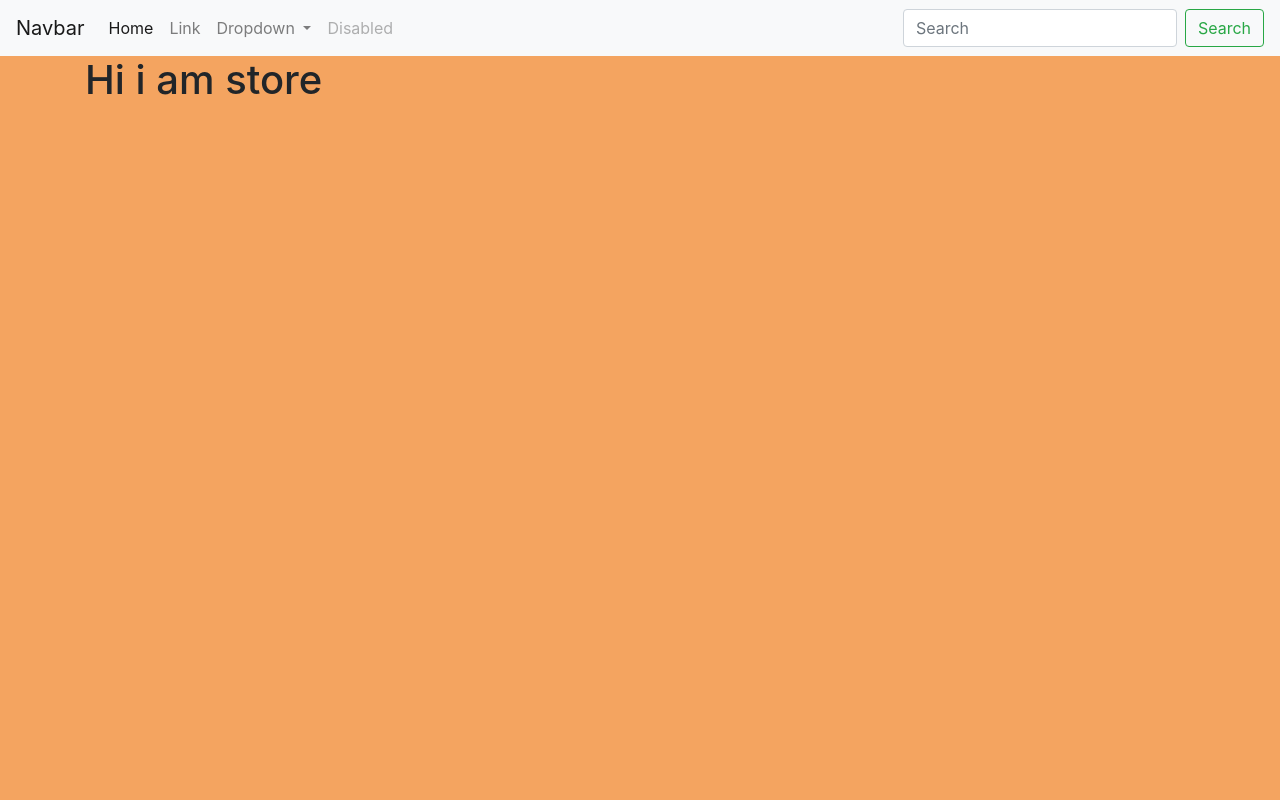
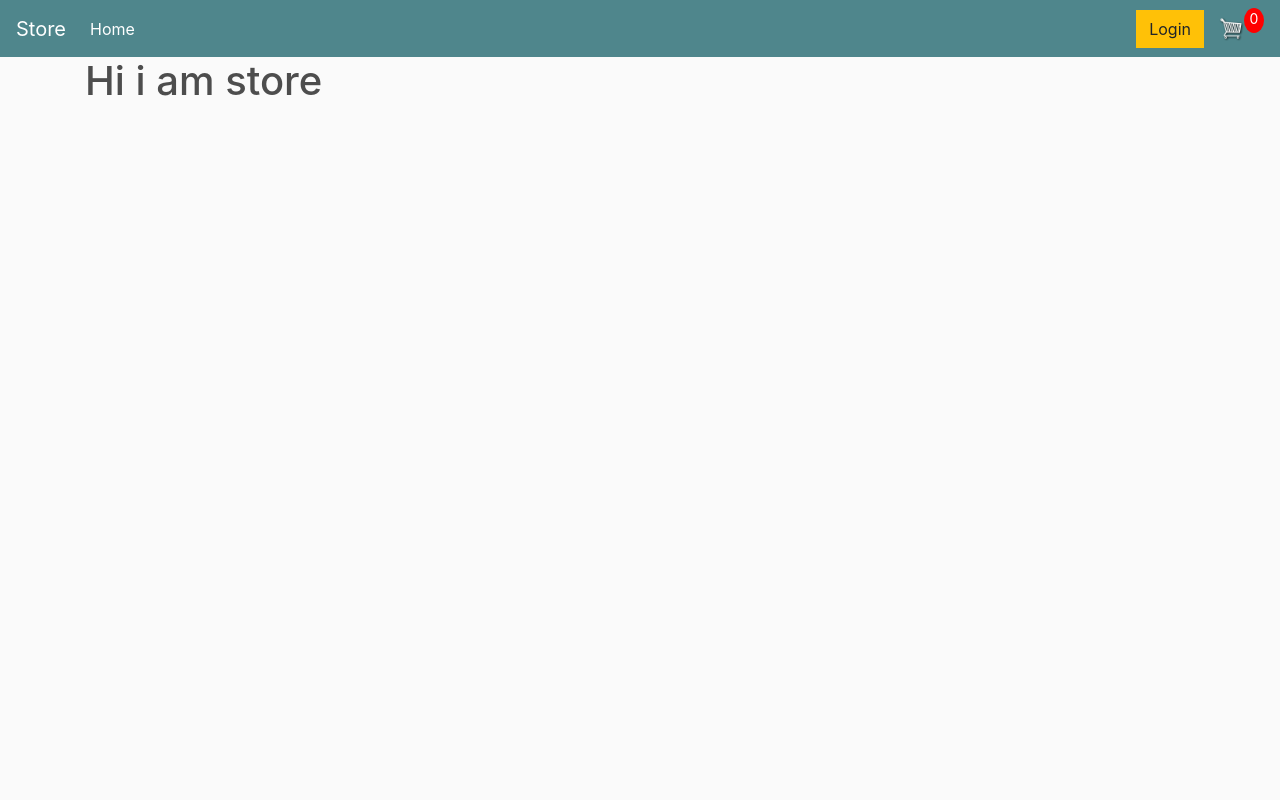
Before and after one commit to Mehedi-Bin-Hafiz/Django-Ecommerce-Website, a Django app: page / in a window 1280 px wide. Run offline with Django 3.2, Linux system fonts and the light colour scheme; some libraries are stand-ins or nearby versions.

Commit message:
navbar update

```diff
--- a/static/css/main.css
+++ b/static/css/main.css
@@ -1,3 +1,102 @@
 body{
     background-color: sandybrown;
 }
+body{
+	background-color: hsl(0, 0%, 98%);
+}
+
+h1,h2,h3,h4,h5,h6{
+	color:hsl(0, 0%, 30%);
+}
+
+.box-element{
+	box-shadow:hsl(0, 0%, 80%) 0 0 16px;
+	background-color: #fff;
+	border-radius: 4px;
+	padding: 10px;
+}
+
+.thumbnail{
+	width: 100%;
+	height: 200px;
+	-webkit-box-shadow: -1px -3px 5px -2px rgba(214,214,214,1);
+    -moz-box-shadow: -1px -3px 5px -2px rgba(214,214,214,1);
+    box-shadow: -1px -3px 5px -2px rgba(214,214,214,1);
+}
+
+.product{
+	border-radius: 0 0 4px 4px;
+}
+
+.bg-dark{
+	background-color: #4f868c!important;
+}
+
+#cart-icon{
+	width:25px;
+	display: inline-block;
+	margin-left: 15px;
+}
+
+#cart-total{
+	display: block;
+	text-align: center;
+	color:#fff;
+	background-color: red;
+	width: 20px;
+	height: 25px;
+	border-radius: 50%;
+	font-size: 14px;
+}
+
+.col-lg-4, .col-lg-6, .col-lg-8, .col-lg-12{
+	margin-top: 10px;
+}
+
+.btn{
+	border-radius: 0;
+}
+
+.row-image{
+	width: 100px;
+}
+
+.form-field{
+	width:250px;
+	display: inline-block;
+	padding: 5px;
+}
+
+.cart-row{
+	display: flex;
+    align-items: flex-stretch;
+    padding-bottom: 10px;
+    margin-bottom: 10px;
+    border-bottom: 1px solid #ececec;
+
+}
+
+.quantity{
+	display: inline-block;
+	font-weight: 700;
+	padding-right:10px;
+
+
+}
+
+.chg-quantity{
+	width: 12px;
+	cursor: pointer;
+	display: block;
+	margin-top: 5px;
+	transition:.1s;
+}
+
+.chg-quantity:hover{
+	opacity: .6;
+}
+
+
+.hidden{
+	display: none!important;
+}
--- a/store/templates/store/main.html
+++ b/store/templates/store/main.html
@@ -16,8 +16,8 @@
 </head>
 <body>
 
-    <nav class="navbar navbar-expand-lg navbar-light bg-light">
-      <a class="navbar-brand" href="#">Navbar</a>
+    <nav class="navbar navbar-expand-lg navbar-dark bg-dark">
+      <a class="navbar-brand" href="{% url 'store' %}">Store</a>
       <button class="navbar-toggler" type="button" data-toggle="collapse" data-target="#navbarSupportedContent" aria-controls="navbarSupportedContent" aria-expanded="false" aria-label="Toggle navigation">
         <span class="navbar-toggler-icon"></span>
       </button>
@@ -27,30 +27,16 @@
           <li class="nav-item active">
             <a class="nav-link" href="#">Home <span class="sr-only">(current)</span></a>
           </li>
-          <li class="nav-item">
-            <a class="nav-link" href="#">Link</a>
-          </li>
-          <li class="nav-item dropdown">
-            <a class="nav-link dropdown-toggle" href="#" id="navbarDropdown" role="button" data-toggle="dropdown" aria-haspopup="true" aria-expanded="false">
-              Dropdown
-            </a>
-            <div class="dropdown-menu" aria-labelledby="navbarDropdown">
-              <a class="dropdown-item" href="#">Action</a>
-              <a class="dropdown-item" href="#">Another action</a>
-              <div class="dropdown-divider"></div>
-              <a class="dropdown-item" href="#">Something else here</a>
-            </div>
-          </li>
-          <li class="nav-item">
-            <a class="nav-link disabled" href="#">Disabled</a>
-          </li>
+
         </ul>
-        <form class="form-inline my-2 my-lg-0">
-          <input class="form-control mr-sm-2" type="search" placeholder="Search" aria-label="Search">
-          <button class="btn btn-outline-success my-2 my-sm-0" type="submit">Search</button>
-        </form>
+          <div class="form-inline my-2 my-lg-0">
+              <a href="#" class="btn btn-warning">Login</a>
+              <a href="{% url 'cart' %}"><img  id="cart-icon" src="{% static 'images/cart.png' %}"></a>
+              <p id="cart-total">0</p>
+           </div>
       </div>
     </nav>
+
 
     <div class="container">
         {% block content %}
```
